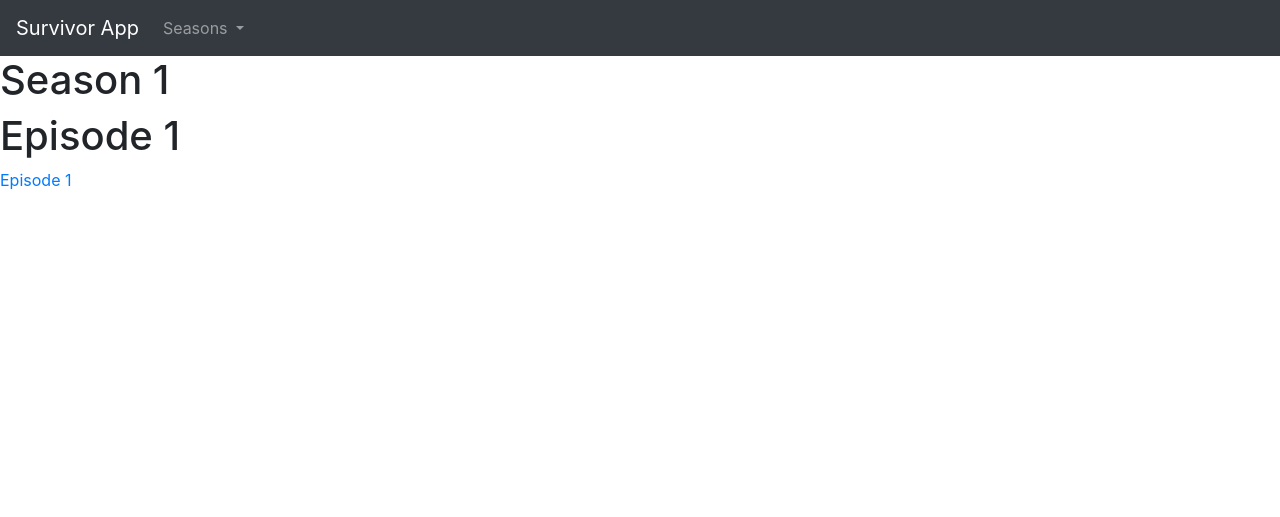
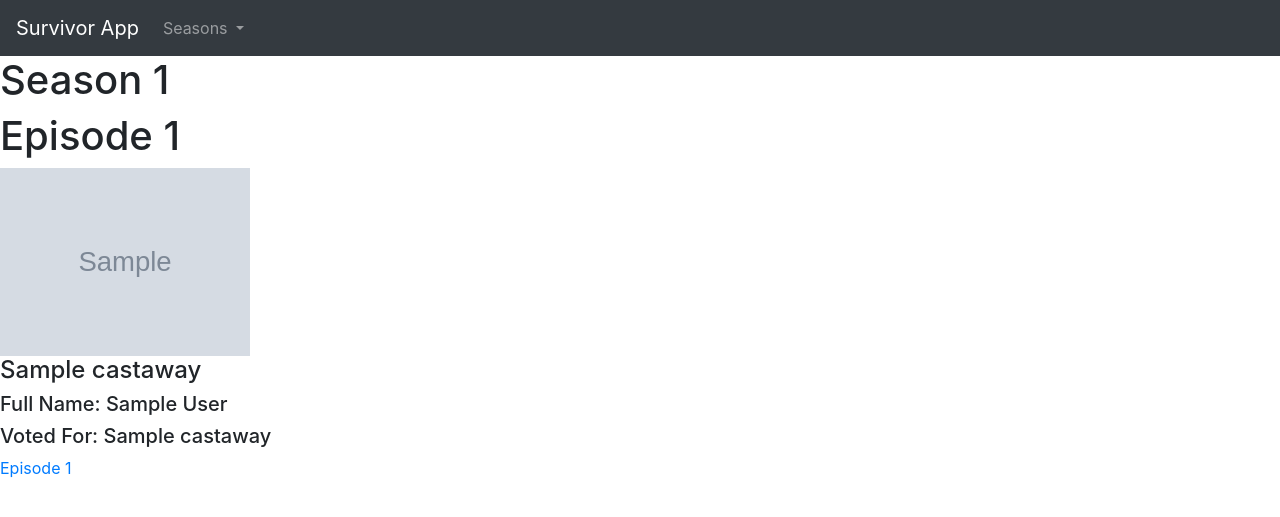
Before and after one commit to margaretreed/survivor_app, a Flask app: page /episode/1/1 in a window 1280 px wide. Shown: the top 517 px of the page. Run offline with Flask 2, Linux system fonts and the light colour scheme; tables that the repository leaves empty hold one stand-in row (values such as "Sample post"); grey boxes marked "Sample" are stand-in pictures; some libraries are stand-ins or nearby versions.

Commit message:
completed feature to display who castaway voted for on episode pages

```diff
--- a/crud.py
+++ b/crud.py
@@ -91,6 +91,17 @@ def return_episode(season_num, episode_num):
     episode = db.session.query(Episode).join(Season).filter(Season.season_num==season_num, Episode.episode_num==episode_num).first()
     return episode
 
+def return_season_castaways_in_season(season_num):
+    season = Season.query.get(season_num)
+    return season.season_castaways
+
+def get_votes_by_episode(season_num, episode_num):
+    episode = return_episode(season_num, episode_num)
+    vote_records = Vote_Record.query.filter(Vote_Record.episode_id==episode.episode_id).all()
+
+    return vote_records
+
+
 def get_previous_seasons_of_castaways(season_num):
     """Returns dictionary of seasons as keys, and castaways that appear in those seasons as values"""
     season = Season.query.get(season_num)
--- a/model.py
+++ b/model.py
@@ -151,7 +151,7 @@ class Vote_Record(db.Model):
     castaway_voted_for = db.relationship("Season_Castaway", foreign_keys="Vote_Record.castaway_voted_for_id", backref="vote_history_votee")
 
     def __repr__(self):
-        return f'<Vote_Record vote_record_id={self.vote_record_id} castaway_voted_for_id={self.castaway_voted_for_id}>'
+        return f'<Vote_Record vote_record_id={self.vote_record_id} season_castaway_id={self.season_castaway_id} castaway_voted_for_id={self.castaway_voted_for_id}>'
 
 class Tribe_Map(db.Model):
     """A record of how a castaway votes each episode."""
--- a/server.py
+++ b/server.py
@@ -36,8 +36,10 @@ def episode_page(season_num, episode_num):
     season = crud.return_season_details(season_num)
     episodes = crud.return_episodes_in_season(season_num)
     episode = crud.return_episode(season_num, episode_num)
+    season_castaways = crud.return_season_castaways_in_season(season_num)
+    vote_records = crud.get_votes_by_episode(season_num, episode_num)
 
-    return render_template('episode.html', seasons=all_seasons, season_num=season_num, episodes=episodes, season=season, episode=episode)
+    return render_template('episode.html', seasons=all_seasons, season_num=season_num, episodes=episodes, season=season, episode=episode, season_castaways=season_castaways, vote_records=vote_records)
 
 if __name__ == "__main__":
     connect_to_db(app)
--- a/templates/episode.html
+++ b/templates/episode.html
@@ -3,6 +3,19 @@
 {% block body %}
     <h1>Season {{ season.season_id }}<h1>
     <h1>Episode {{ episode.episode_num }}</h1>
+
+    <div class="season_castaways">
+        {% for season_castaway in season_castaways %}
+        <img src="{{ season_castaway.img_url }}" width="250px">
+        <h4>{{ season_castaway.castaway.short_name }}</h4>
+        <h5>Full Name: {{ season_castaway.castaway.full_name }}</h5>
+            {% for vote in vote_records %}
+                {% if vote.castaway_voted_for and vote.season_castaway_id == season_castaway.season_castaway_id %}
+                    <h5>Voted For: {{ vote.castaway_voted_for.castaway.short_name }}</h5>
+                {% endif %}
+            {% endfor %}
+        {% endfor %}
+    </div>
 
     <div class="episode_links">
         {% for episode in episodes %}
@@ -11,4 +24,8 @@
     </div>
 
 
+
+
+
+
 {% endblock %}
```
